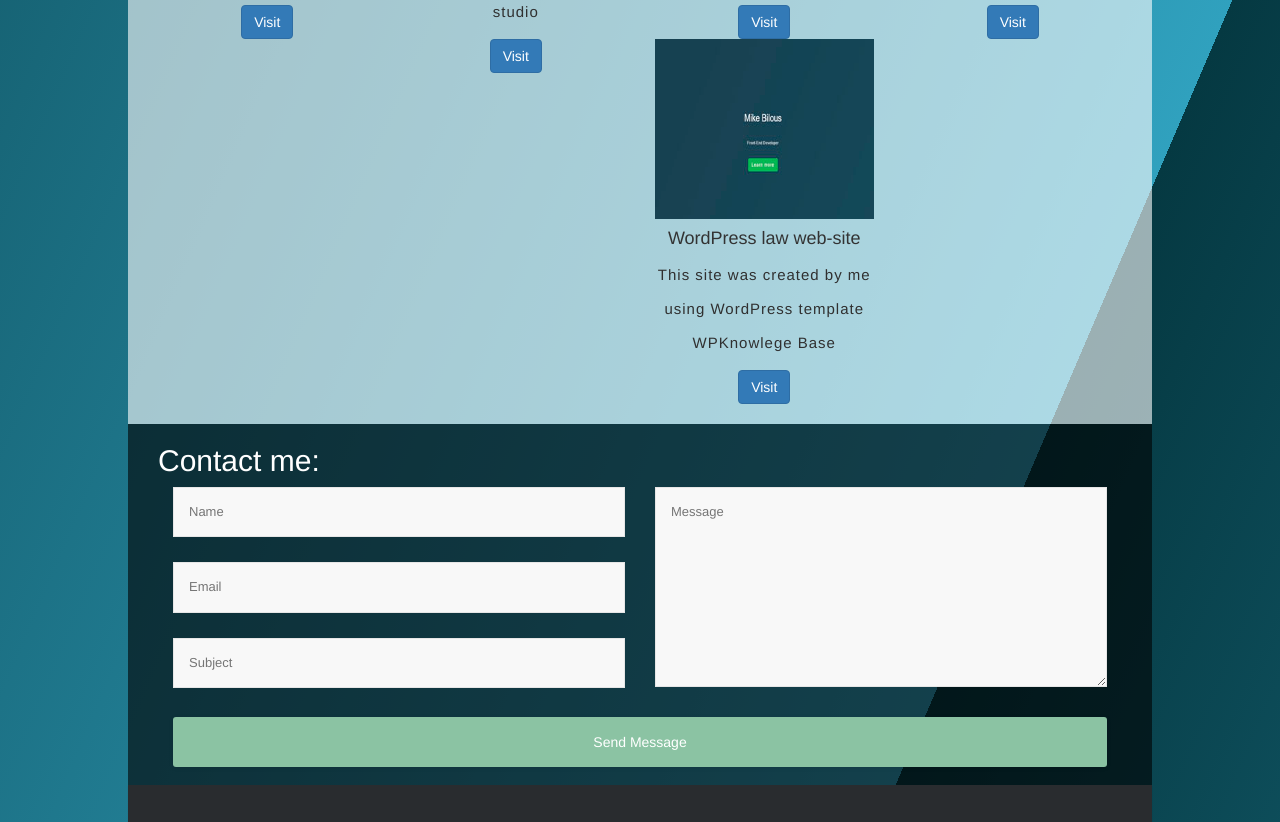
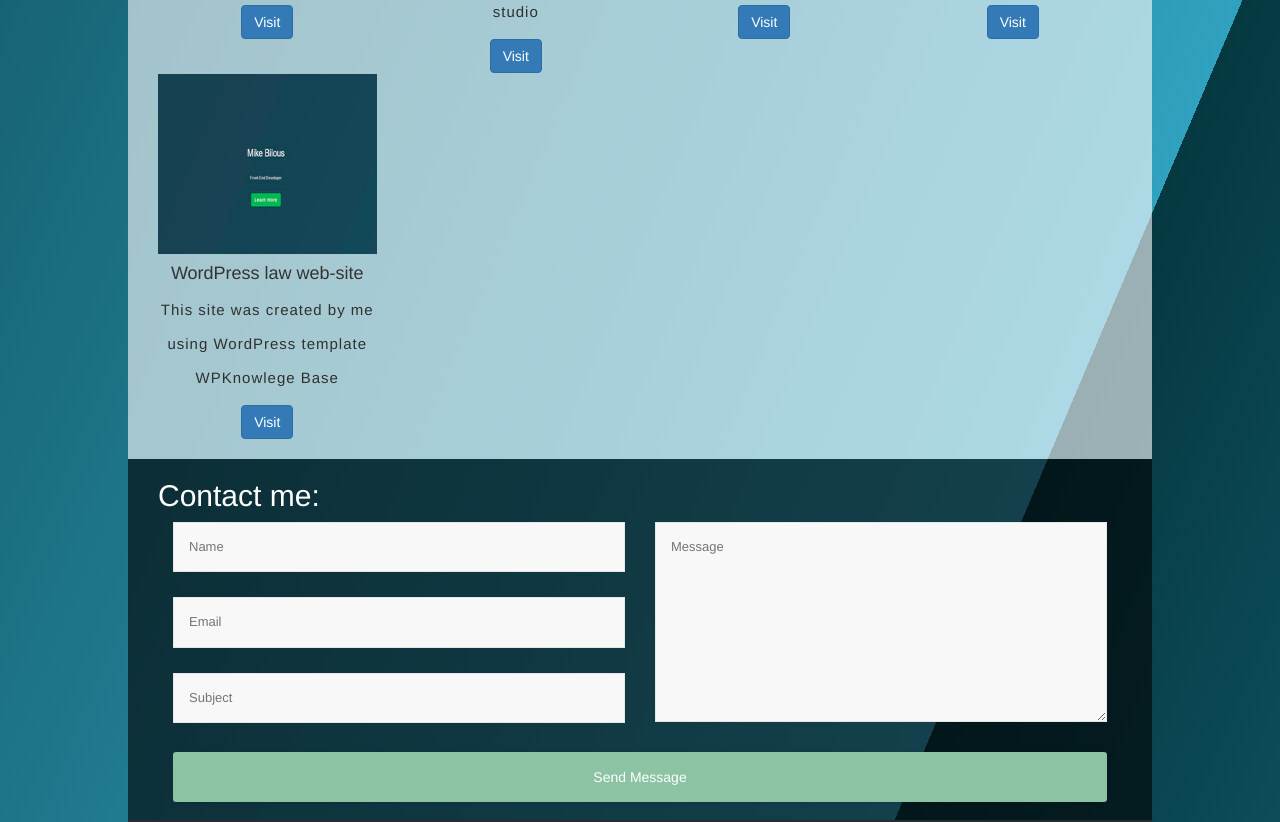
Before and after one commit to MykhailoBilous/main_pr, a plain HTML site: page index.html in a window 1280 px wide. Shown: the part 2020-2842 px from the top of the page. Drawn offline with nearby package versions, Linux system fonts and the light colour scheme.

Commit message:
Update index.html

```diff
--- a/index.html
+++ b/index.html
@@ -123,7 +123,7 @@
                                 <p class="card-text">Forex landing page for MRT website</p> <a href="http://landing.mrtmarkets.com/lp/ninestars/ru/index.php?utm_medium=referral&utm_source=hWaIMpFVSp&affiliateId=hWaIMpFVSp&campaignId=96&lang=ru" class="btn btn-primary">Visit</a> </div>
                         </div>
                     </div>
-					<br>
+					<div class="col-lg-12"></div>
 					<div class="col-sm-12 col-md-4 col-lg-3">
                         <div class="card card-block"> <img class="card-img-top" data-src="holder.js/100px180/" alt="100%x180" src="images/this.jpg" data-holder-rendered="true" style="height: 180px; width: 100%; display: block;">
                             <div class="card-block">
```
